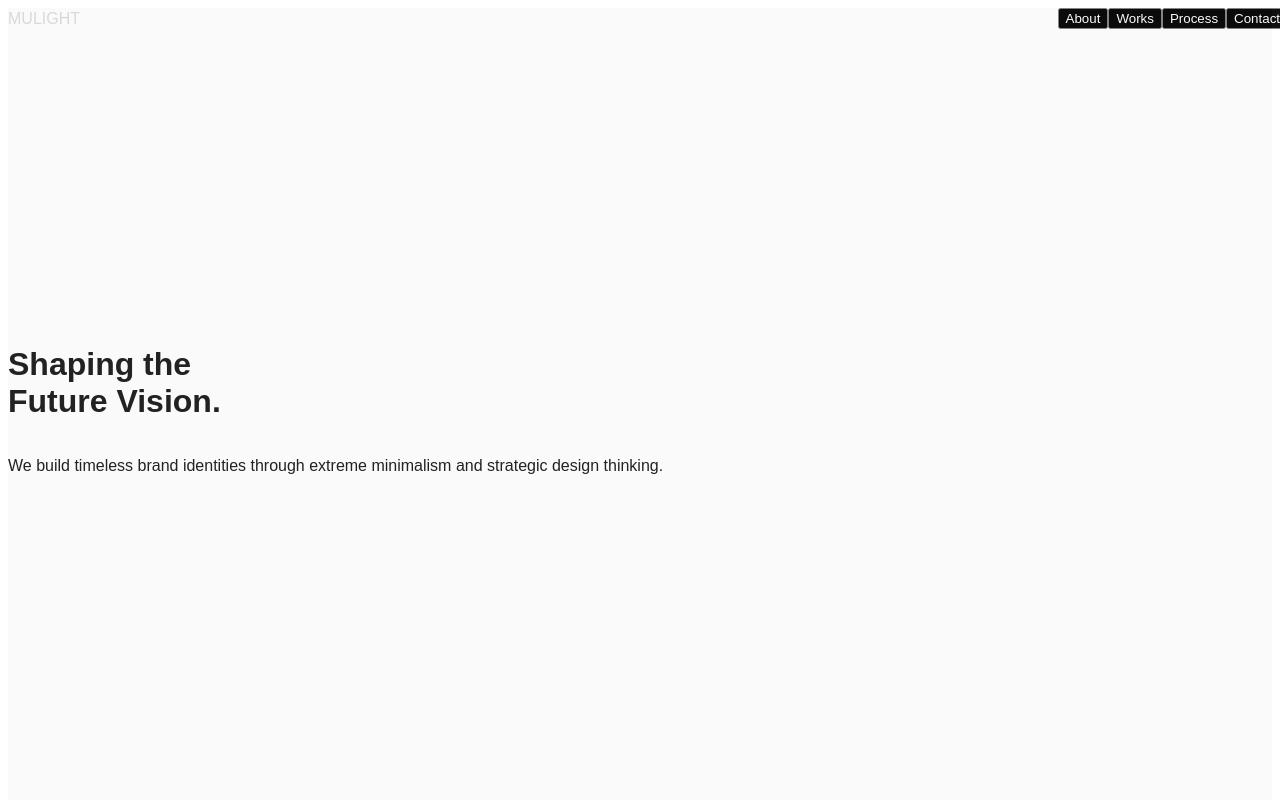
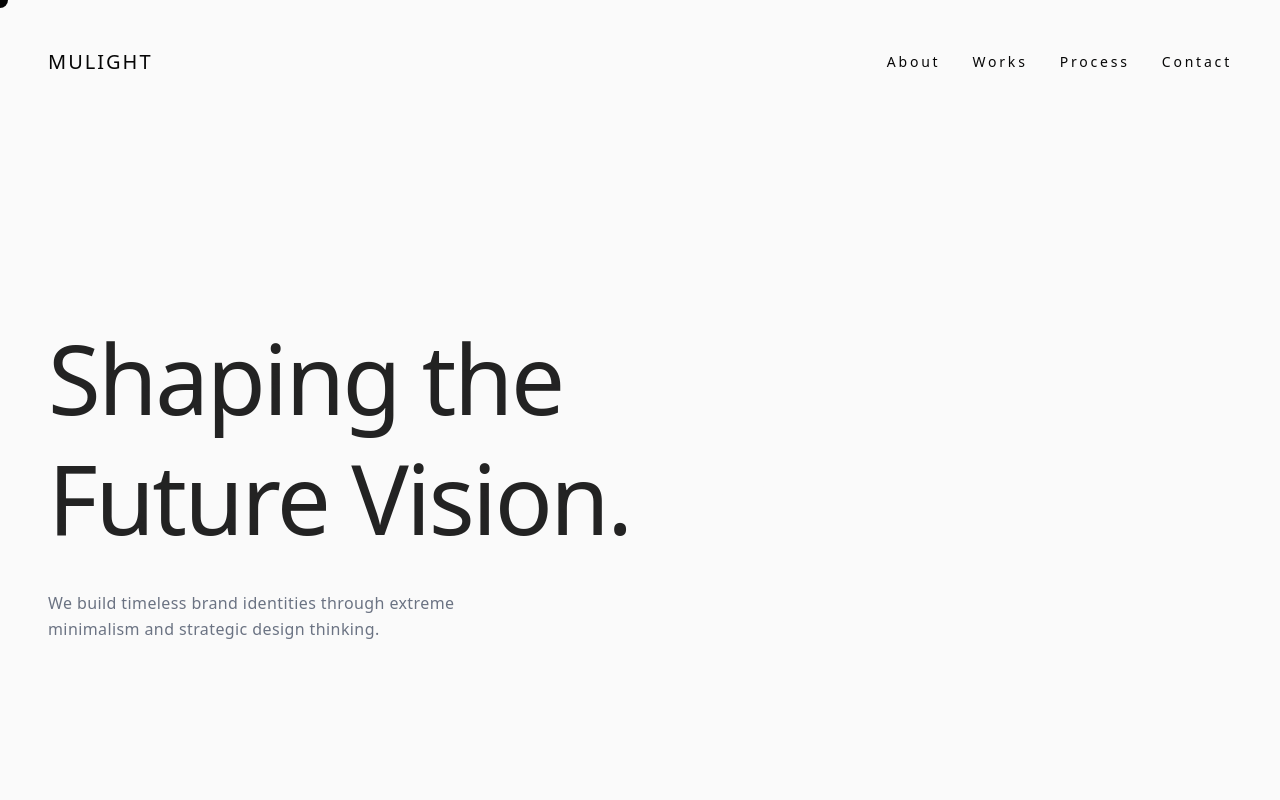
Before and after one commit to kunfol627/mulai-visual-design, a Next.js app: page / in a window 1280 px wide. Shown: the top 800 px of the page. Built offline with nearby package versions, Linux system fonts and the light colour scheme.

Commit message:
fix: update tailwind import for v4

```diff
--- a/src/app/globals.css
+++ b/src/app/globals.css
@@ -1,4 +1,4 @@
-@tailwind base; @tailwind components; @tailwind utilities;
+@import "tailwindcss";
 
 :root {
   --background: #ffffff;
```
